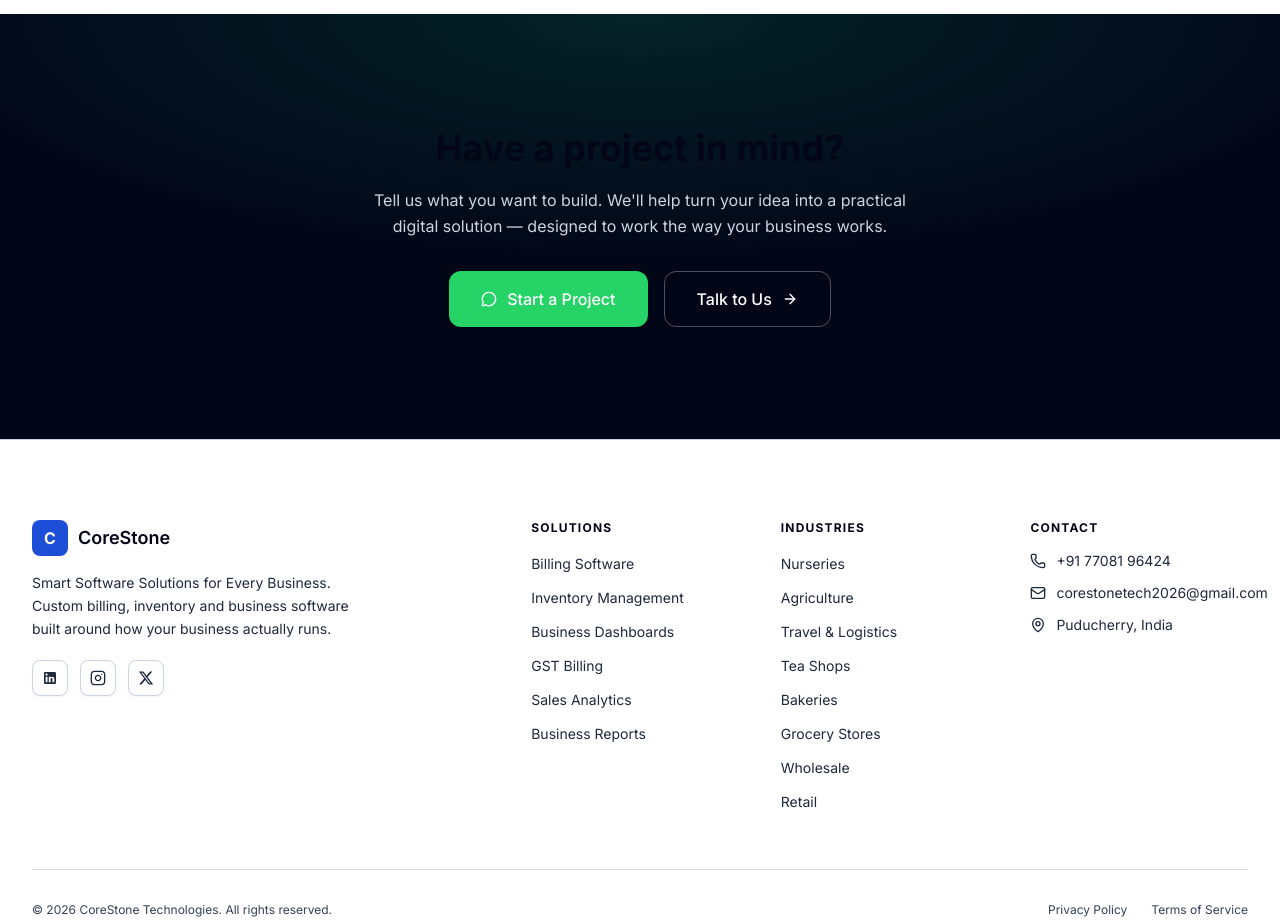
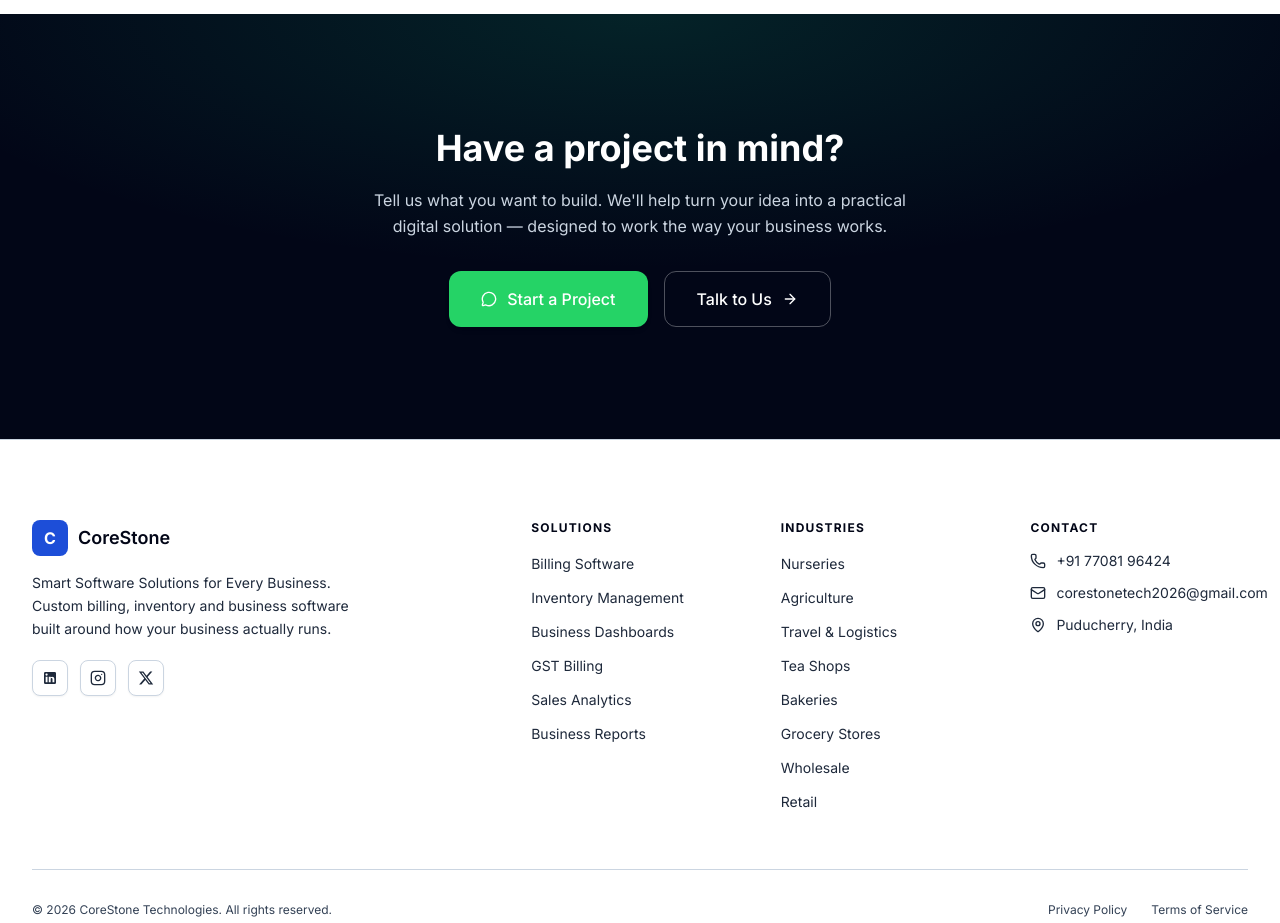
Before and after one commit to harini-paramasivam/corestone_technology_website, a React (Vite) app in the folder frontend/: page /services in a window 1280 px wide. Shown: the part 2520-3443 px from the top of the page. Built offline with nearby package versions, Linux system fonts and the light colour scheme.

Commit message:
style: force CTA heading to be white on dark background in Services page

```diff
--- a/frontend/src/pages/Services.jsx
+++ b/frontend/src/pages/Services.jsx
@@ -459,7 +459,7 @@ export default function Services() {
           }}
         />
         <div className="relative mx-auto max-w-2xl text-center">
-          <h2 className="font-display text-3xl font-extrabold text-white sm:text-4xl">
+          <h2 className="font-display text-3xl font-extrabold !text-white sm:text-4xl">
             {content.cta.heading}
           </h2>
           <p className="mx-auto mt-4 max-w-xl text-ink-200 leading-relaxed">
```
